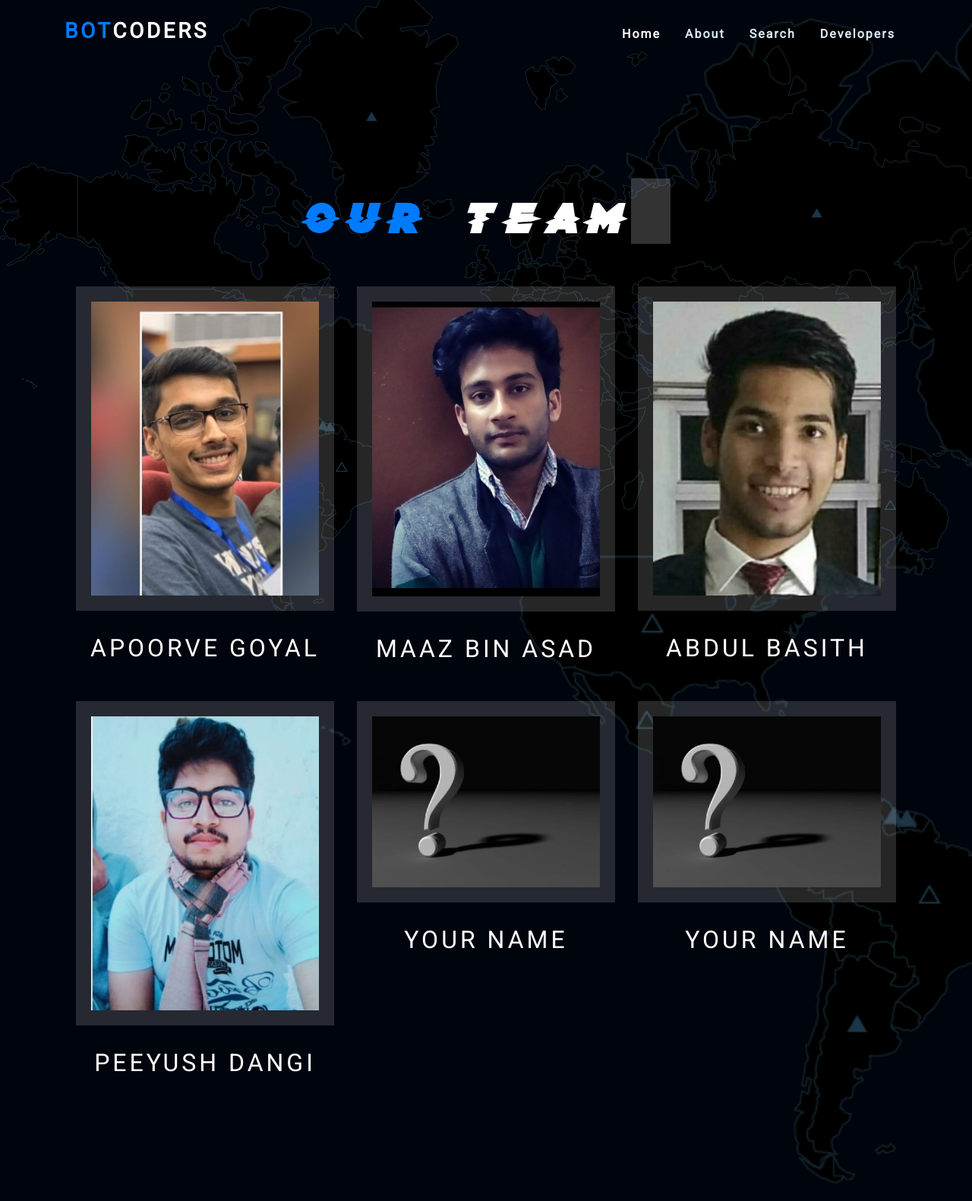
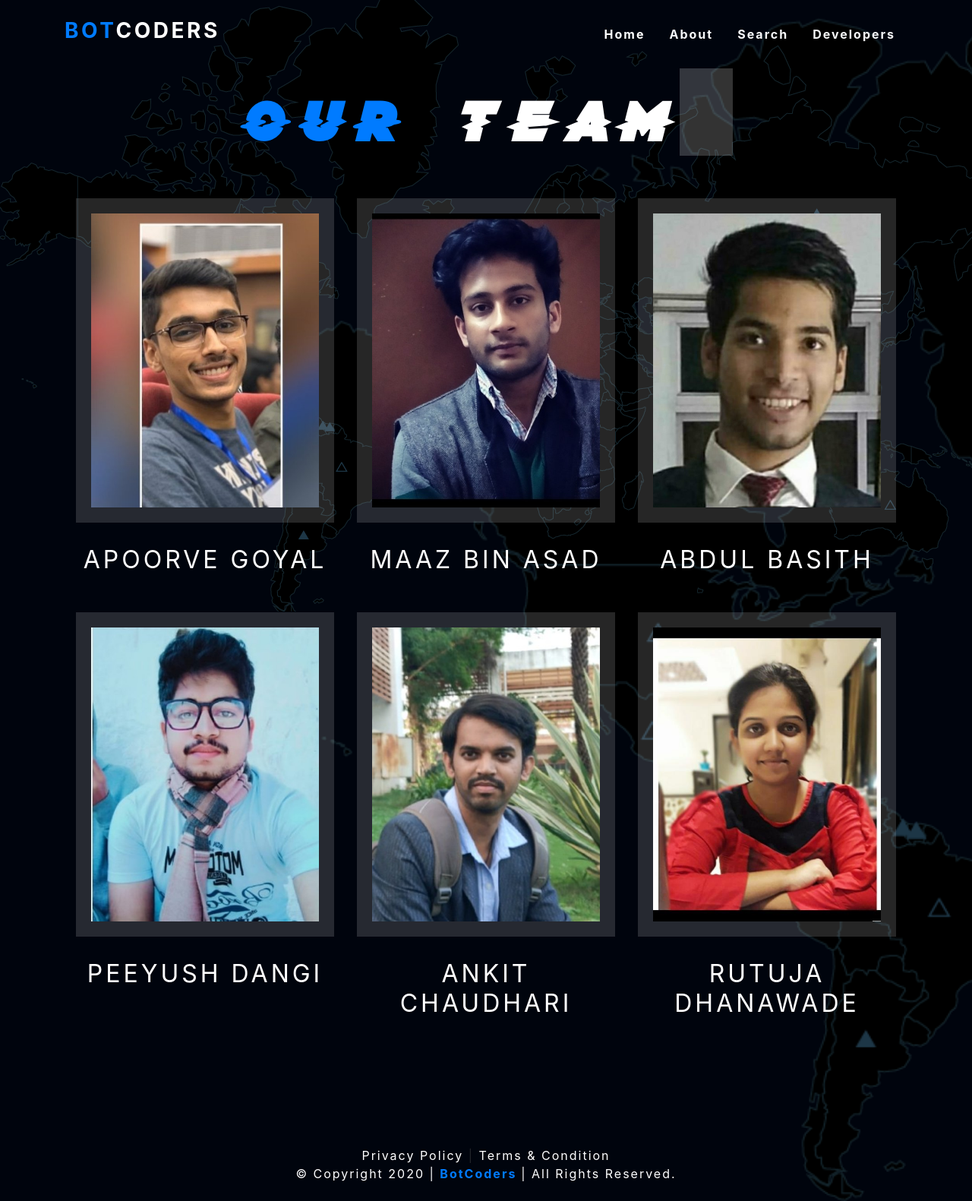
Before and after one commit to BOT-CODERS/BotCodeApp, a Django app: page /developers/ in a window 1280 px wide. Shown: the whole page at 76% size. Before the commit the page ends 1558 px from the top, so only its background shows below. Run offline with Django 3.2, Linux system fonts and the light colour scheme; some libraries are stand-ins or nearby versions; some web fonts are replaced.

Commit message:
:art: updated the UI and style files.

```diff
--- a/app/static/app/css/main.css
+++ b/app/static/app/css/main.css
@@ -76,7 +265,7 @@ body {
     background-repeat: no-repeat;
     background-position: center;
     background-size: cover;
-    padding: 145px 0 90px;
+    padding-bottom: 90px;
     overflow:hidden;
 }
 
@@ -131,7 +320,8 @@ body {
 .speaker-block .image-box .image img{
     display: block;
     width: 100%;
-    height: auto;
+    height: 387px;
+    object-fit: cover;
 }
 
 .speaker-block .social-links{
@@ -175,6 +365,10 @@ body {
     bottom: 0;
 }
 
+.speaker-block .social-links li .fab {
+    font-size: 50px;
+}
+
 .speaker-block .caption-box{
     position: relative;
     padding-top: 30px;
@@ -187,6 +381,7 @@ body {
     color: #ffffff;
     font-weight: 400;
     margin-bottom: 10px;
+    text-transform: uppercase;
 }
 
 .speaker-block .caption-box .name a{
@@ -818,3 +1013,36 @@ span.fail:after {
 #main {
     display: none;
 }
+
+
+/* Footer */
+
+footer {
+    position: relative;
+    bottom: 0;
+    right: 0;
+    left: 0;
+}
+
+.copyright-text a:hover {
+  text-decoration: underline;
+  color: #3EC1D5;
+}
+
+.copyright-text a {
+  color: #444;
+}
+
+.copyright> p {
+  margin-bottom: 0;
+  color: #fff;
+}
+
+.credits {
+  padding-top: 5px;
+  text-align: center;
+}
+
+.credits a {
+  color: #fff;
+}
--- a/app/templates/app/base.html
+++ b/app/templates/app/base.html
@@ -20,6 +20,7 @@
     <link href="https://fonts.googleapis.com/css?family=Roboto" rel="stylesheet">
     <link rel='stylesheet' href='https://cdn.jsdelivr.net/font-hack/2.020/css/hack.min.css'>
     <link rel="stylesheet" href="https://use.fontawesome.com/releases/v5.14.0/css/all.css" integrity="sha384-HzLeBuhoNPvSl5KYnjx0BT+WB0QEEqLprO+NBkkk5gbc67FTaL7XIGa2w1L0Xbgc" crossorigin="anonymous">
+    <link rel="stylesheet" href="https://stackpath.bootstrapcdn.com/bootstrap/4.5.2/css/bootstrap.min.css" integrity="sha384-JcKb8q3iqJ61gNV9KGb8thSsNjpSL0n8PARn9HuZOnIxN0hoP+VmmDGMN5t9UJ0Z" crossorigin="anonymous">
     <link rel="stylesheet" href="{% static 'app/css/main.css' %}">
 
     <title>BotCode</title>
@@ -66,6 +67,24 @@
         {% endblock content %}
 
     </div>
+    <footer>
+      <div class="py-4">
+        <div class="container text-center">
+          <div class="row">
+            <div class="col-md-12 col-sm-12 col-xs-12">
+              <div class="credits">
+                <a href="#">Privacy Policy</a> | <a href="#">Terms & Condition</a>
+              </div>
+              <div class="copyright">
+                <p>
+                  &copy; Copyright 2020 | <strong><a href="#"> BotCoders </a></strong> | All Rights Reserved.
+                </p>
+              </div>
+            </div>
+          </div>
+        </div>
+      </div>
+    </footer>
   <script src="https://code.jquery.com/jquery-3.4.1.min.js" integrity="sha256-CSXorXvZcTkaix6Yvo6HppcZGetbYMGWSFlBw8HfCJo=" crossorigin="anonymous"></script>
     <script src="https://cdnjs.cloudflare.com/ajax/libs/popper.js/1.14.7/umd/popper.min.js" integrity="sha384-UO2eT0CpHqdSJQ6hJty5KVphtPhzWj9WO1clHTMGa3JDZwrnQq4sF86dIHNDz0W1" crossorigin="anonymous"></script>
     <script src="https://stackpath.bootstrapcdn.com/bootstrap/4.3.1/js/bootstrap.min.js" integrity="sha384-JjSmVgyd0p3pXB1rRibZUAYoIIy6OrQ6VrjIEaFf/nJGzIxFDsf4x0xIM+B07jRM" crossorigin="anonymous"></script>
--- a/app/templates/app/developers.html
+++ b/app/templates/app/developers.html
@@ -13,11 +13,8 @@
                             <figure class="image"><img src="{% static 'app/images/apoorve.jpg' %}"  alt="IMG">
                                 <div class="social-links">
                                     <ul>
-
-                                        <li><a href="https://www.linkedin.com/in/apoorve-goyal/"><span class="fab fa-linkedin"></span></a></li>
-                                       <li><a href="https:www.githib.com/apoorve73"><span class="fab fa-github"></span></a></li>
-                                       <li><a href="#"><span class="fab fa-facebook"></span></a></li>
-                                       <li><a href="#"><span class="fab fa-twitter"></span></a></li>
+                                       <li><a target = '_blank' href="https://www.linkedin.com/in/apoorve-goyal/"><span class="fab fa-linkedin"></span></a></li>
+                                       <li><a target = '_blank' href="https:www.githib.com/apoorve73"><span class="fab fa-github"></span></a></li>
                                     </ul>
                                 </div>
                             </figure>
@@ -35,10 +32,8 @@
                             <figure class="image"><img src="{% static 'app/images/maaz.jpg' %}"  alt="IMG">
                                 <div class="social-links">
                                     <ul>
-                                     <li><a href="https://www.linkedin.com/in/maaz-bin-asad-8a56a2196"><span class="fab fa-linkedin"></span></a></li>
-                                       <li><a href="https://github.com/maaz-bin-asad"><span class="fab fa-github"></span></a></li>
-                                       <li><a href="#"><span class="fab fa-facebook"></span></a></li>
-                                       <li><a href="#"><span class="fab fa-twitter"></span></a></li>
+                                       <li><a target = '_blank' href="https://www.linkedin.com/in/maaz-bin-asad-8a56a2196"><span class="fab fa-linkedin"></span></a></li>
+                                       <li><a target = '_blank' href="https://github.com/maaz-bin-asad"><span class="fab fa-github"></span></a></li>
                                     </ul>
                                 </div>
                             </figure>
@@ -54,10 +49,8 @@
                             <figure class="image"><img src="{% static 'app/images/basith.jpg' %}"  alt="IMG">
                                 <div class="social-links">
                                     <ul>
-                                       <li><a href="https://www.linkedin.com/in/abdul-basith007"><span class="fab fa-linkedin"></span></a></li>
-                                       <li><a href="https://github.com/abdulbasith007"><span class="fab fa-github"></span></a></li>
-                                       <li><a href="#"><span class="fab fa-facebook"></span></a></li>
-                                       <li><a href="#"><span class="fab fa-twitter"></span></a></li>
+                                       <li><a target = '_blank' href="https://www.linkedin.com/in/abdul-basith007"><span class="fab fa-linkedin"></span></a></li>
+                                       <li><a target = '_blank' href="https://github.com/abdulbasith007"><span class="fab fa-github"></span></a></li>
                                     </ul>
                                 </div>
                             </figure>
@@ -73,10 +66,8 @@
                             <figure class="image"><img src="{% static 'app/images/_peeyush.jpg' %}"  alt="IMG">
                                 <div class="social-links">
                                     <ul>
-                                       <li><a href="https://www.linkedin.com/in/peeyush-dangi-8a1570160/"><span class="fab fa-linkedin"></span></a></li>
-                                       <li><a href="https://github.com/Peeyush19999"><span class="fab fa-github"></span></a></li>
-                                       <li><a href="#"><span class="fab fa-facebook"></span></a></li>
-                                       <li><a href="#"><span class="fab fa-twitter"></span></a></li>
+                                       <li><a target = '_blank' href="https://www.linkedin.com/in/peeyush-dangi-8a1570160/"><span class="fab fa-linkedin"></span></a></li>
+                                       <li><a target = '_blank' href="https://github.com/Peeyush19999"><span class="fab fa-github"></span></a></li>
                                     </ul>
                                 </div>
                             </figure>
@@ -90,19 +81,17 @@
   <div class="speaker-block col-lg-4 col-md-12" data-wow-delay="400ms">
                     <div class="inner-box">
                         <div class="image-box">
-                            <figure class="image"><img src="{% static 'app/images/que.jpeg' %}"  alt="IMG">
+                            <figure class="image"><img src="{% static 'app/images/ankit.jpg' %}"  alt="IMG">
                                 <div class="social-links">
                                     <ul>
-                                       <li><a href="#"><span class="fab fa-linkedin"></span></a></li>
-                                       <li><a href="#"><span class="fab fa-github"></span></a></li>
-                                       <li><a href="#"><span class="fab fa-facebook"></span></a></li>
-                                       <li><a href="#"><span class="fab fa-twitter"></span></a></li>
+                                       <li><a target = '_blank' href="https://www.linkedin.com/in/ankit1598/"><span class="fab fa-linkedin"></span></a></li>
+                                       <li><a target = '_blank' href="https://github.com/Ankit1598"><span class="fab fa-github"></span></a></li>
                                     </ul>
                                 </div>
                             </figure>
                         </div>
                         <div class="caption-box">
-                            <h2 class="name"> YOUR NAME </h2>
+                            <h2 class="name"> Ankit Chaudhari </h2>
                         </div>
                     </div>
                 </div>
@@ -110,19 +99,17 @@
                 <div class="speaker-block col-lg-4 col-md-12" data-wow-delay="800ms">
                     <div class="inner-box">
                         <div class="image-box">
-                            <figure class="image"><img src="{% static 'app/images/que.jpeg' %}"  alt="IMG">
+                            <figure class="image"><img src="{% static 'app/images/rutuja.jpg' %}"  alt="IMG">
                                 <div class="social-links">
                                     <ul>
-                                       <li><a href="#"><span class="fab fa-linkedin"></span></a></li>
-                                       <li><a href="#"><span class="fab fa-github"></span></a></li>
-                                       <li><a href="#"><span class="fab fa-facebook"></span></a></li>
-                                       <li><a href="#"><span class="fab fa-twitter"></span></a></li>
+                                       <li><a target = '_blank' href="https://github.com/rutujadhanawade"><span class="fab fa-linkedin"></span></a></li>
+                                       <li><a target = '_blank' href="https://www.linkedin.com/in/rutuja-dhanawade-4a9272187"><span class="fab fa-github"></span></a></li>
                                     </ul>
                                 </div>
                             </figure>
                         </div>
                         <div class="caption-box">
-                            <h2 class="name"> YOUR NAME </h2>
+                            <h2 class="name"> Rutuja Dhanawade </h2>
                         </div>
                     </div>
                 </div>
--- a/app/views.py
+++ b/app/views.py
@@ -1,4 +1,6 @@
 from django.shortcuts import render
+from django.http import JsonResponse
+
 import nltk
 from nltk import ne_chunk, pos_tag, word_tokenize
 from nltk.tree import Tree
@@ -65,16 +67,22 @@ def about(request):
 def search(request):
     if request.method == 'POST':
         qry_entered = request.POST.get('query')
-        # print(qry_entered)
-        qry_entered=qry_entered.title()
-        named_entity=get_continuous_chunks(qry_entered)
-        if(len(named_entity)==0):
-            named_entity=qry_entered
+        site = request.POST.get('site')
+        qry_entered = qry_entered.title()
+        named_entity = get_continuous_chunks(qry_entered)
+        if (len(named_entity) == 0):
+            named_entity = qry_entered
         else:
-            named_entity=(' ').join(named_entity)
-        return render(request, 'app/search.html',
-                      {'dict': named_entity, 'wikipedia_result': scrape_wikipedia(qry_entered),'stack_overflow_result':stackoverflow(qry_entered),'general_answer':general_answer(qry_entered,Driver_Path)})
-        # {'dict':qry_entered,'search_results_key':scrape_function(qry_entered)})
+            named_entity = (' ').join(named_entity)
+
+        result_dict = {'dict': named_entity}
+        site_dict = {'ans': general_answer(qry_entered, Driver_Path), 'site': 'General'} if site=='1' else\
+                     {'ans': scrape_wikipedia(qry_entered), 'site': 'Wikipedia'} if site=='2' else\
+                     {'ans': stackoverflow(qry_entered), 'site': 'StackOverflow'}
+
+        result_dict.update(site_dict)
+        # return render(request, 'app/search.html', result_dict)
+        return JsonResponse(result_dict)
     else:
         return render(request, 'app/search.html')
 
```
Also changed, not shown: other parts of app/static/app/css/main.css (+189 -0 lines), app/templates/app/search.html (+43 -62 lines), app/static/app/images/ankit.jpg (added), app/static/app/images/logo.jpg (added), app/static/app/images/logo.png (added), app/static/app/images/rutuja.jpg (added).
